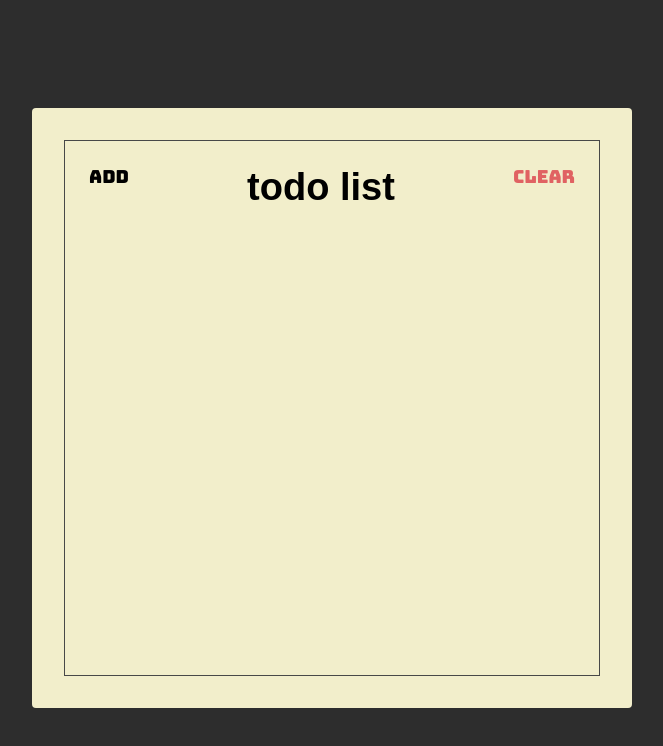
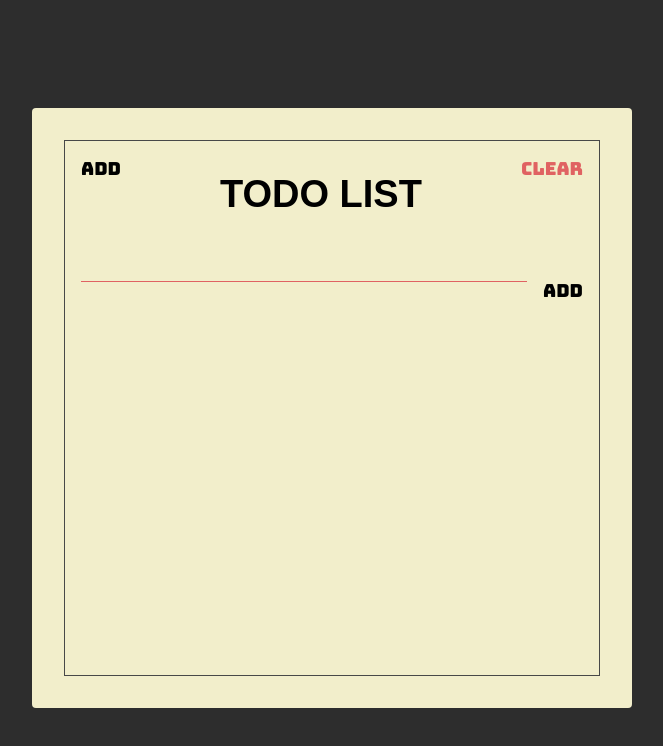
Before and after one commit to fara-firman/react-course, a website: page index.html in a window 1280 px wide. Shown: the whole page, without its empty margins (308-971 px from the left). Drawn offline with Linux system fonts and the light colour scheme; a web font is replaced by a local one.

Commit message:
membuat to do section

```diff
--- a/index.html
+++ b/index.html
@@ -15,11 +15,17 @@
   <body>
     <div class="container">
       <div class="frame">
-        <div class="header">
+        <section class="header">
           <button class="header-btn">Add</button>
           <h1 class="header-title">ToDo List</h1>
           <button class="header-btn main-red-color">Clear</button>
-        </div>
+        </section>
+
+        <section class="add">
+          <form class="add-form">
+            <input type="text" class="add-input">
+            <button class="add-btn">Add</button>
+        </section>
       </div>
     </div>
   </body>
--- a/style.css
+++ b/style.css
@@ -59,16 +59,54 @@ body. html {
 
   font-size: 3.8rem;
   font-family: "Sofia", sans-serif;
-  text-transform: lowercase;
+  text-transform: uppercase;
 }
 
 .header-btn {
   font-size: 1.8rem;
   font-family: "Bungee", sans-serif;
 
-  padding: 24px;
+  padding: 16px;
+  cursor: pointer;
 
   background: unset;
   border: unset;
   outline: unset;
 }
+
+.add {
+  padding: 16px;
+}
+
+.add-form {
+  display: flex;
+  align-items: flex-start;
+}
+
+.add-input {
+  background: unset;
+  border: unset;
+  padding: 0 64px;
+
+  flex: 1;
+
+  border-bottom: 1px solid var(--main-red-color);
+  outline: unset;
+
+  font-family: "Sofia", sans-serif;
+  font-size: 16px;
+  text-transform: lowercase;
+}
+
+.add-btn {
+  font-size: 1.8rem;
+  font-family: "Bungee", sans-serif;
+
+  padding: 16px;
+  padding-right: unset;
+  cursor: pointer;
+
+  background: unset;
+  border: unset;
+  outline: unset;
+}
```
